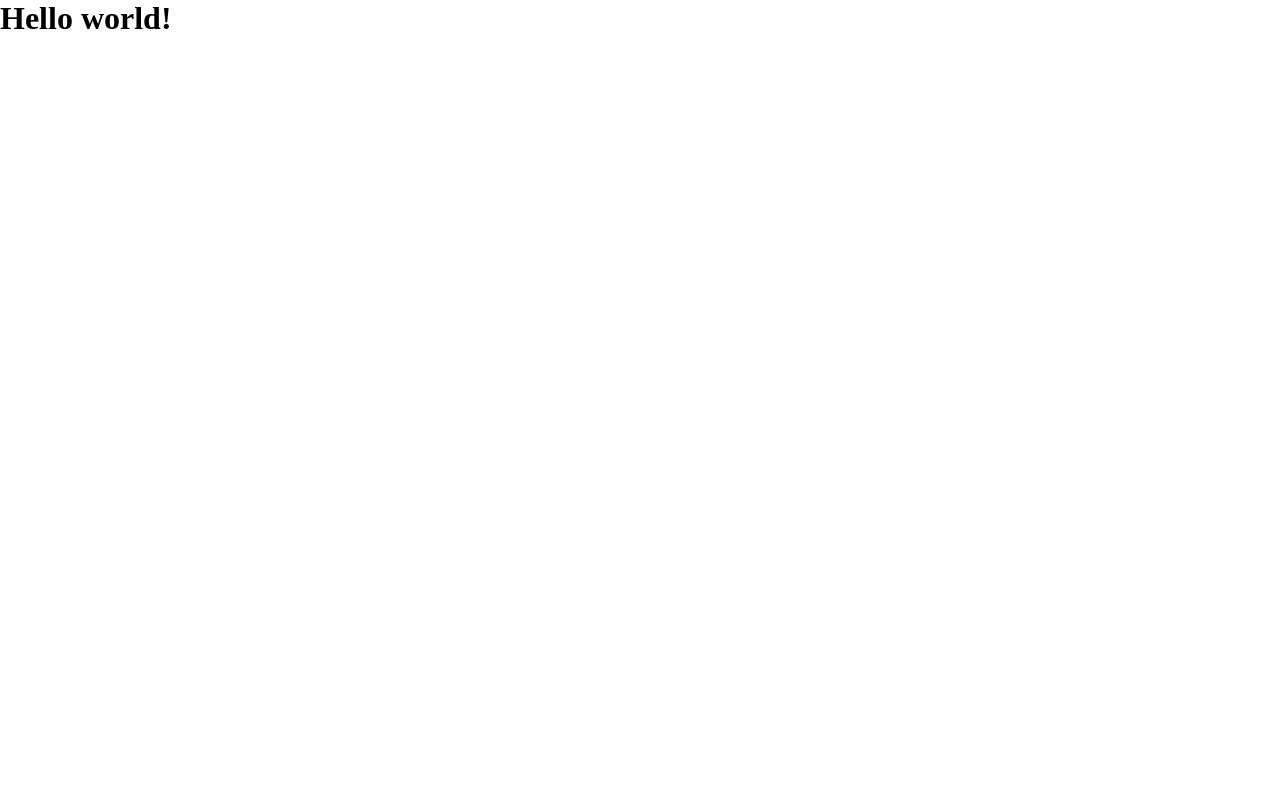
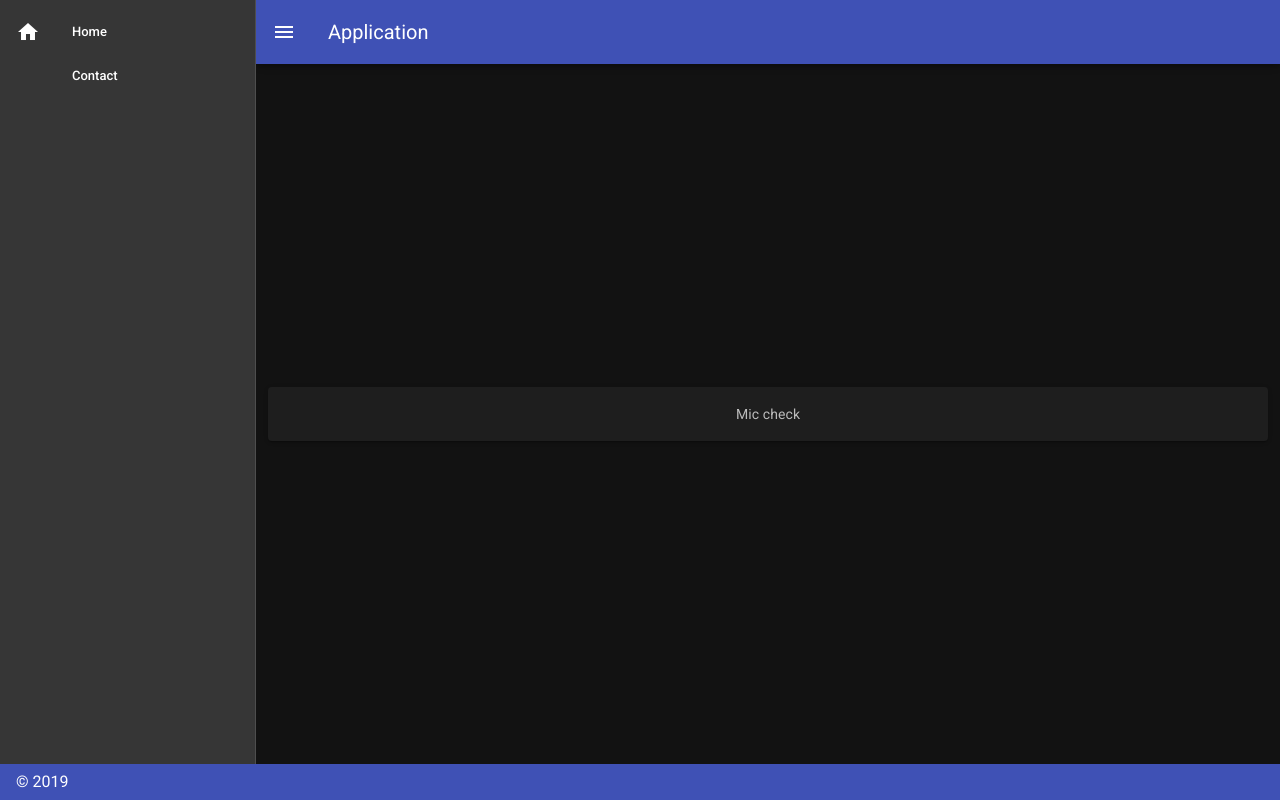
Before and after one commit to jonnyparris/he-covid-project-explorer, a Nuxt app: page / in a window 1280 px wide. Built offline with nearby package versions, Linux system fonts and the light colour scheme.

Commit message:
Add basic default layout  from Vuetify

```diff
--- /dev/null
+++ b/layouts/default.vue
@@ -0,0 +1,50 @@
+<template>
+  <v-app id="inspire">
+    <v-navigation-drawer v-model="drawer" app>
+      <v-list dense>
+        <v-list-item link>
+          <v-list-item-action>
+            <v-icon>mdi-home</v-icon>
+          </v-list-item-action>
+          <v-list-item-content>
+            <v-list-item-title>Home</v-list-item-title>
+          </v-list-item-content>
+        </v-list-item>
+        <v-list-item link>
+          <v-list-item-action>
+            <v-icon>mdi-contact-mail</v-icon>
+          </v-list-item-action>
+          <v-list-item-content>
+            <v-list-item-title>Contact</v-list-item-title>
+          </v-list-item-content>
+        </v-list-item>
+      </v-list>
+    </v-navigation-drawer>
+
+    <v-app-bar app color="indigo" dark>
+      <v-app-bar-nav-icon @click.stop="drawer = !drawer" />
+      <v-toolbar-title>Application</v-toolbar-title>
+    </v-app-bar>
+
+    <v-content>
+      <v-container class="fill-height" fluid>
+        <v-row align="center" justify="center">
+          <v-col class="text-center">
+            <nuxt />
+          </v-col>
+        </v-row>
+      </v-container>
+    </v-content>
+    <v-footer color="indigo" app>
+      <span class="white--text">&copy; 2019</span>
+    </v-footer>
+  </v-app>
+</template>
+
+<script>
+export default {
+  data: () => ({
+    drawer: null
+  })
+};
+</script>
--- a/pages/index.vue
+++ b/pages/index.vue
@@ -1,3 +1,11 @@
 <template>
-  <h1>{{ $t('welcome')}}</h1>
+  <v-card>
+    <v-card-text>Mic check</v-card-text>
+  </v-card>
 </template>
+<script lang="ts">
+import Vue from "vue";
+export default Vue.extend({
+  layout: "default"
+});
+</script>
```
Also changed, not shown: 1 other file (tests, documents, lock files or other folders).
